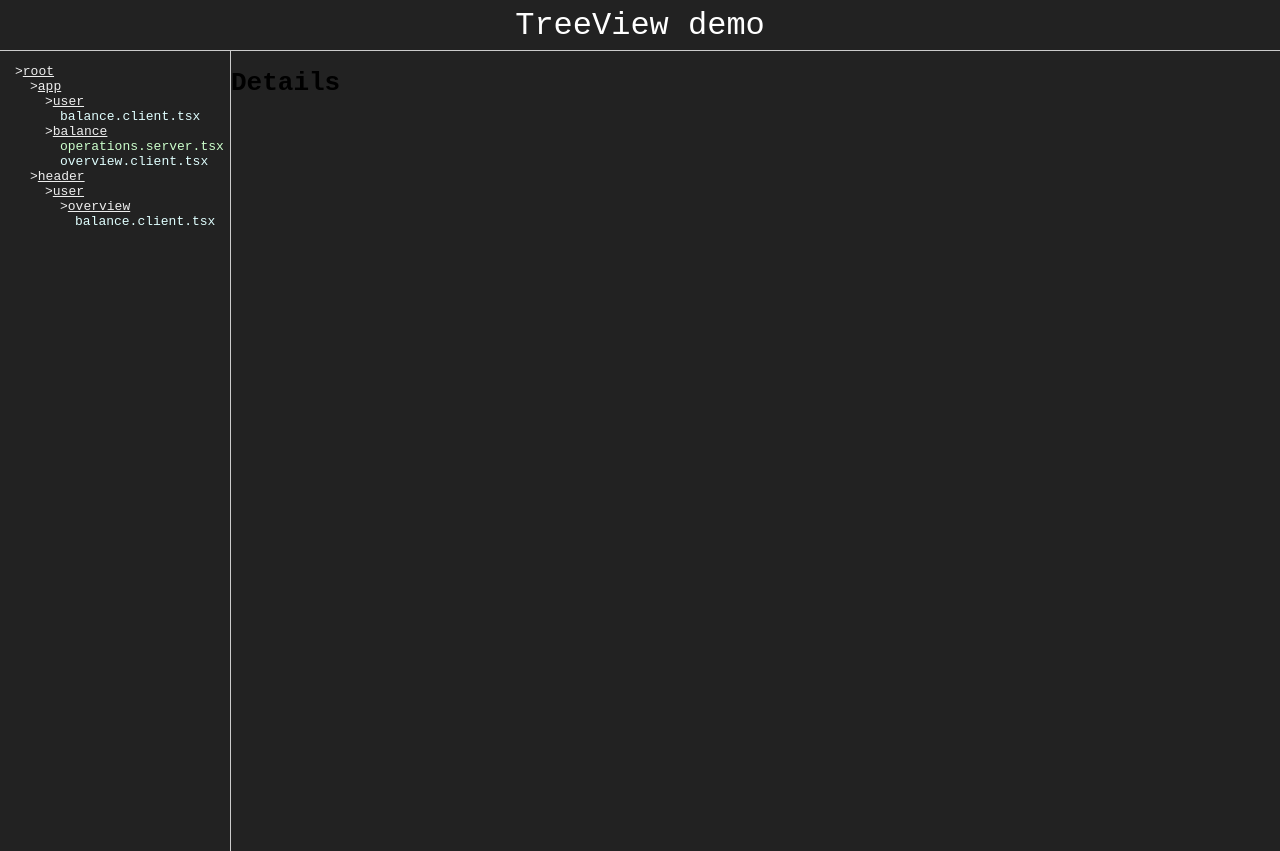
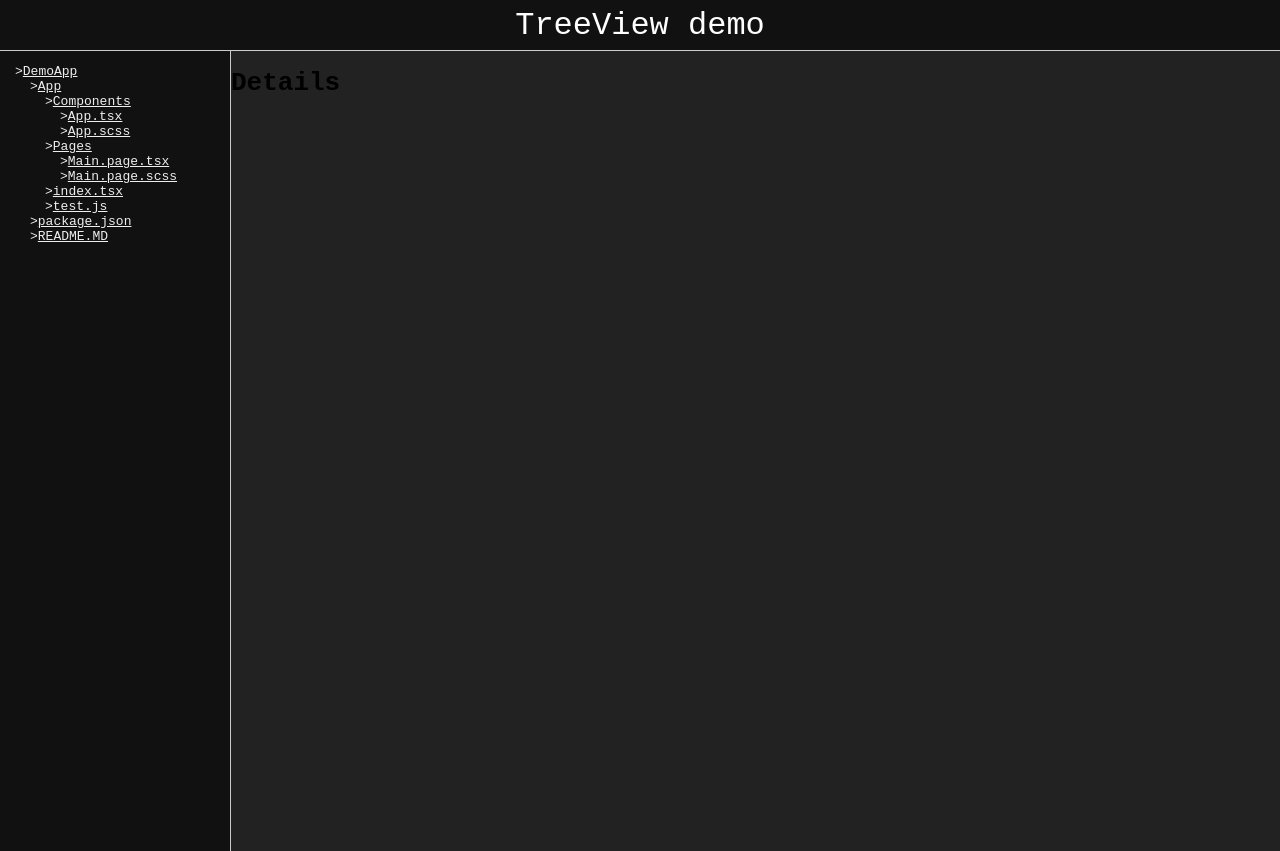
Before and after one commit to AndersDeath/project-browser-demo, a React (Create React App) app: page / in a window 1280 px wide. Built offline with nearby package versions, Linux system fonts and the light colour scheme.

Commit message:
update this project

```diff
--- a/src/Components/DetailsView/DetailsView.scss
+++ b/src/Components/DetailsView/DetailsView.scss
@@ -0,0 +1,4 @@
+.DetailsView {
+    background: #222;
+    width: 100%;
+}
--- a/src/Components/TreeView/TreeView.scss
+++ b/src/Components/TreeView/TreeView.scss
@@ -1,5 +1,5 @@
 .TreeView {
-    background: #222;
+    background: #111;
     color: #eee;
 
     min-width: 230px;
--- a/src/Data/folders.json
+++ b/src/Data/folders.json
@@ -1,73 +1,76 @@
 {
   "id": "1",
-  "fileName": "root",
+  "fileName": "DemoApp",
   "minimized": false,
   "children": [
     {
       "id": "2",
-      "fileName": "app",
+      "fileName": "App",
       "minimized": false,
       "children": [
         {
-          "id": "4",
-          "fileName": "user",
+          "id": "2",
+          "fileName": "Components",
           "minimized": false,
           "children": [
             {
-              "id": "7",
-              "fileName": "balance.client.tsx",
+              "id": "3",
+              "fileName": "App.tsx",
+              "minimized": false,
+              "children": null
+            },
+            {
+              "id": "5",
+              "fileName": "App.scss",
               "minimized": false,
               "children": null
             }
           ]
         },
         {
-          "id": "5",
-          "fileName": "balance",
+          "id": "6",
+          "fileName": "Pages",
           "minimized": false,
           "children": [
             {
-              "id": "8",
-              "fileName": "operations.server.tsx",
+              "id": "7",
+              "fileName": "Main.page.tsx",
               "minimized": false,
               "children": null
             },
             {
-              "id": "9",
-              "fileName": "overview.client.tsx",
+              "id": "8",
+              "fileName": "Main.page.scss",
               "minimized": false,
               "children": null
             }
           ]
+        },
+        {
+          "id": "9",
+          "fileName": "index.tsx",
+          "minimized": false,
+          "children": []
+        },
+        {
+          "id": "10",
+          "fileName": "test.js",
+          "minimized": false,
+          "children": []
         }
       ]
     },
     {
-      "id": "3",
-      "fileName": "header",
+      "id": "11",
+      "fileName": "package.json",
       "minimized": false,
-      "children": [
-        {
-          "id": "6",
-          "fileName": "user",
-          "minimized": false,
-          "children": [
-            {
-              "id": "10",
-              "fileName": "overview",
-              "minimized": false,
-              "children": [
-                {
-                  "id": "11",
-                  "fileName": "balance.client.tsx",
-                  "minimized": false,
-                  "children": null
-                }
-              ]
-            }
-          ]
-        }
-      ]
+      "children": []
+    },
+    {
+      "id": "12",
+      "fileName": "README.MD",
+      "minimized": false,
+      "children": []
     }
   ]
 }
--- a/src/index.scss
+++ b/src/index.scss
@@ -2,7 +2,7 @@ body {
   margin: 0;
   padding: 0;
   font-family: monospace;
-  background: #222;
+  background: #111;
   display: flex;
   height: 100vh;
 }
```
